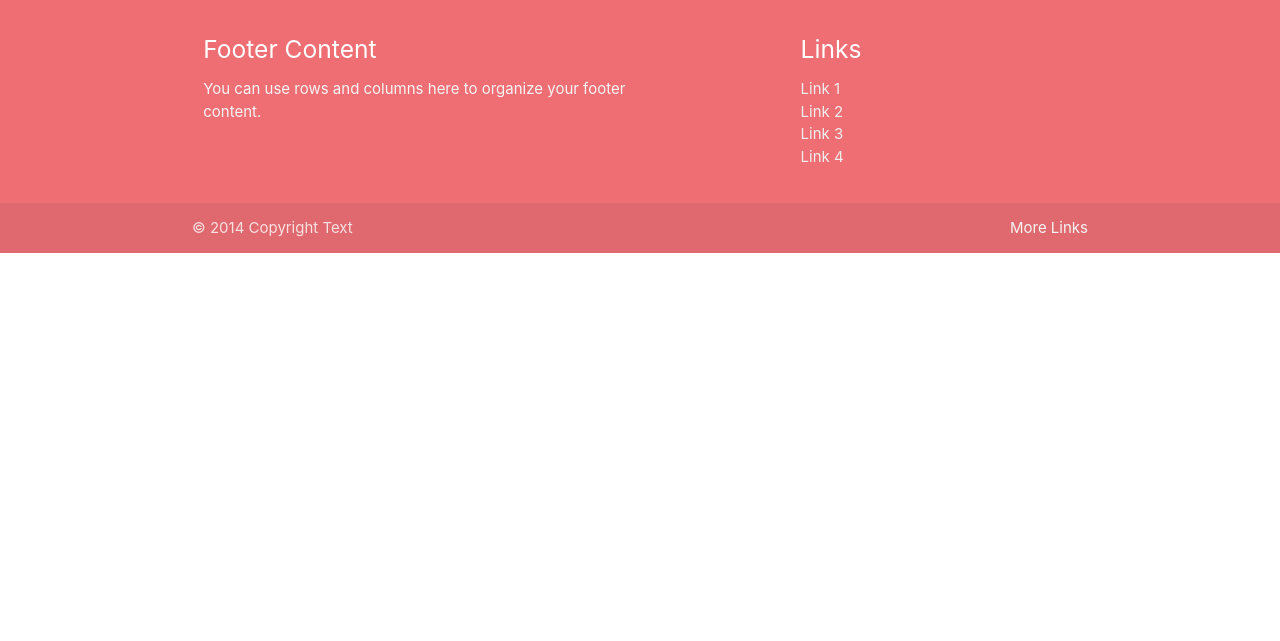
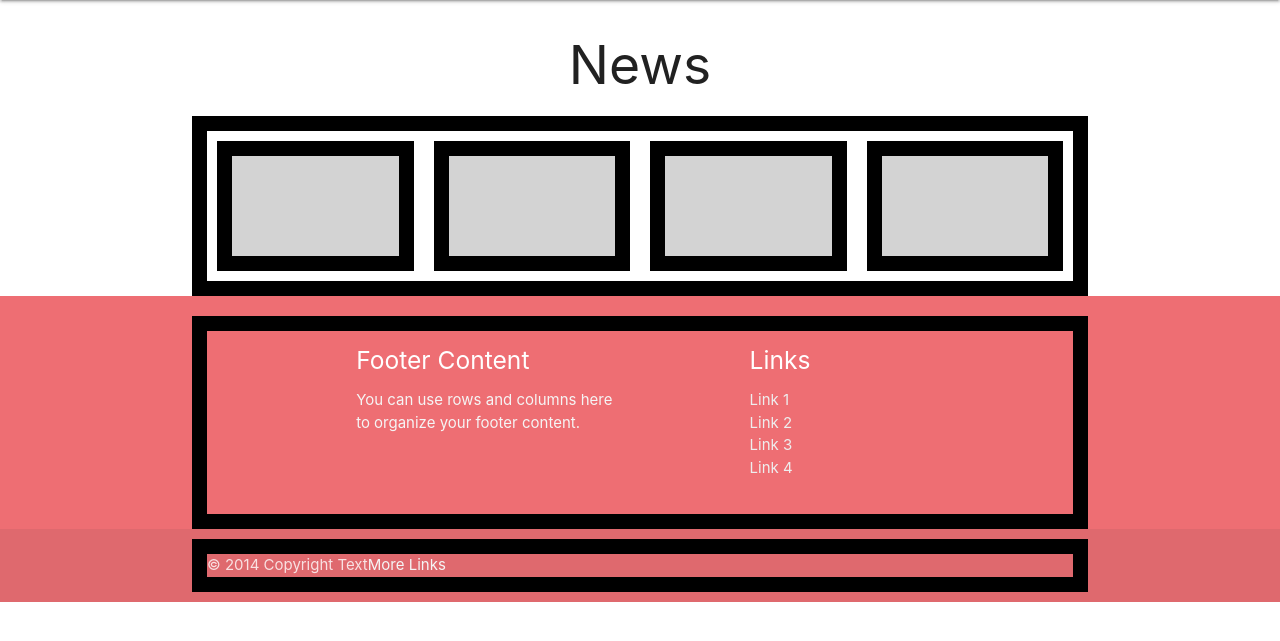
Before and after one commit to JuppyOG/vcs2011-grupe2, a PHP site: page /gallery.php in a window 1280 px wide. Shown: the part 64-705 px from the top of the page. Run offline with PHP 8.4, Linux system fonts and the light colour scheme.

Commit message:
Gallery puslapio darbai

```diff
--- a/gallery.php
+++ b/gallery.php
@@ -1,10 +1,16 @@
 
 <?php include "header.php" ?>
 
+<body>
 
+<h2 class="center-align">News</h2>
 
-<!-- Čia galerijos puslapio vidinė dalis -->
-
+<div class="container">
+<div class="flexbox-item Rytis"></div>
+<div class="flexbox-item Lukas"></div>
+<div class="flexbox-item Edita"></div>
+<div class="flexbox-item Gabija"></div>
+</div>
 
 
 <?php include "footer.php" ?>
--- a/styles/style.css
+++ b/styles/style.css
@@ -18,8 +18,33 @@
 
 /* Edita stiliaus kodas: */
 
+.container {
+    display: flex;
+    border: 15px solid black;
+}
 
+.flexbox-item {
+    background-color: lightgrey;
+    width: 300px;
+    border: 15px solid black;
+    padding: 50px;
+    margin: 10px;
+}
 
+.Rytis {
+    min-height: 100px;
+}
 
+.Lukas {
+    min-height: 100px;
+}
+
+.Edita {
+    min-height: 100px;
+}
+
+.Gabija {
+    min-height: 100px;
+}
 
 /* Gabija stiliaus kodas: */
```
